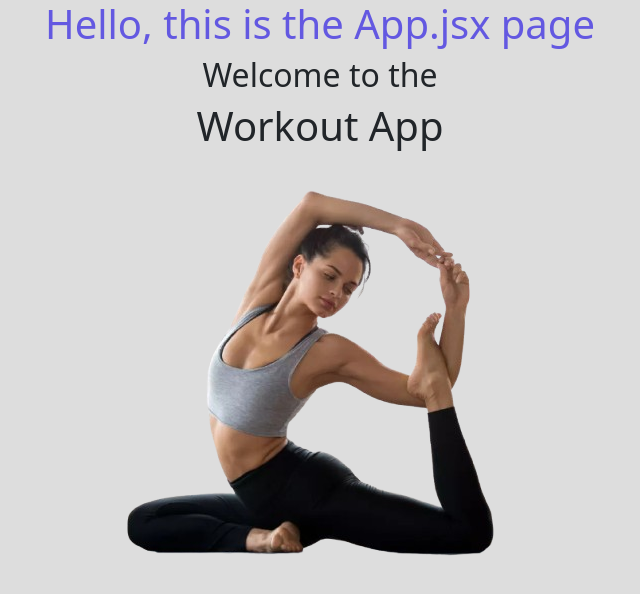
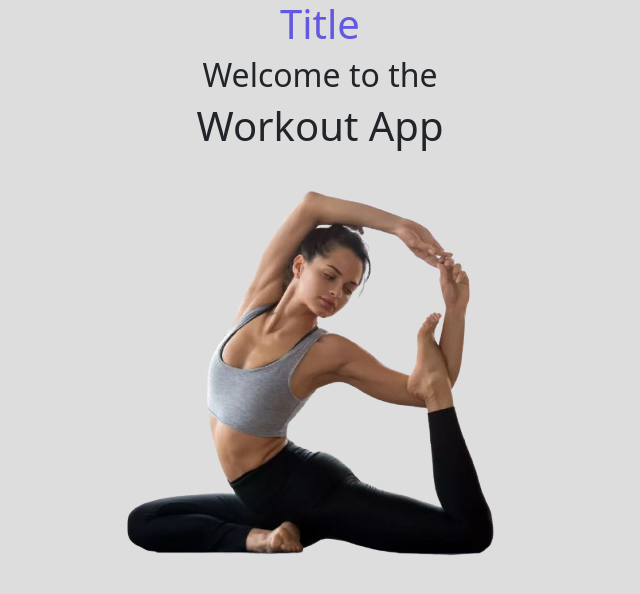
Before and after one commit to magneises/reactCrashCourseWithReachApp-LearnWebDevWithNorbert, a React (Vite) app in the folder workout-app/: page / in a window 1280 px wide. Shown: the top 594 px of the page, without its empty margins (320-960 px from the left). Built offline with nearby package versions, Linux system fonts and the light colour scheme.

Commit message:
created title component

```diff
--- a/workout-app/src/App.jsx
+++ b/workout-app/src/App.jsx
@@ -2,6 +2,7 @@ import { useState } from 'react'
 import reactLogo from './assets/react.svg'
 import viteLogo from '/vite.svg'
 import yogaPose2 from './images/yoga-pose-2.png'
+import Title from "./components/Title"
 import './App.css'
 
 function App() {
@@ -13,7 +14,7 @@ function App() {
 
 
   return <div className="App">
-    <h1 className="text-purple">Hello, this is the App.jsx page</h1>
+    <Title />
       <header>
         <h2>Welcome to the</h2>
         <h1>Workout App</h1>
--- /dev/null
+++ b/workout-app/src/components/Title.jsx
@@ -0,0 +1,5 @@
+function Title({ text }) {
+    return <h1 className="text-purple">{!text ? "Title" : text}</h1>
+}
+
+export default Title;
```
